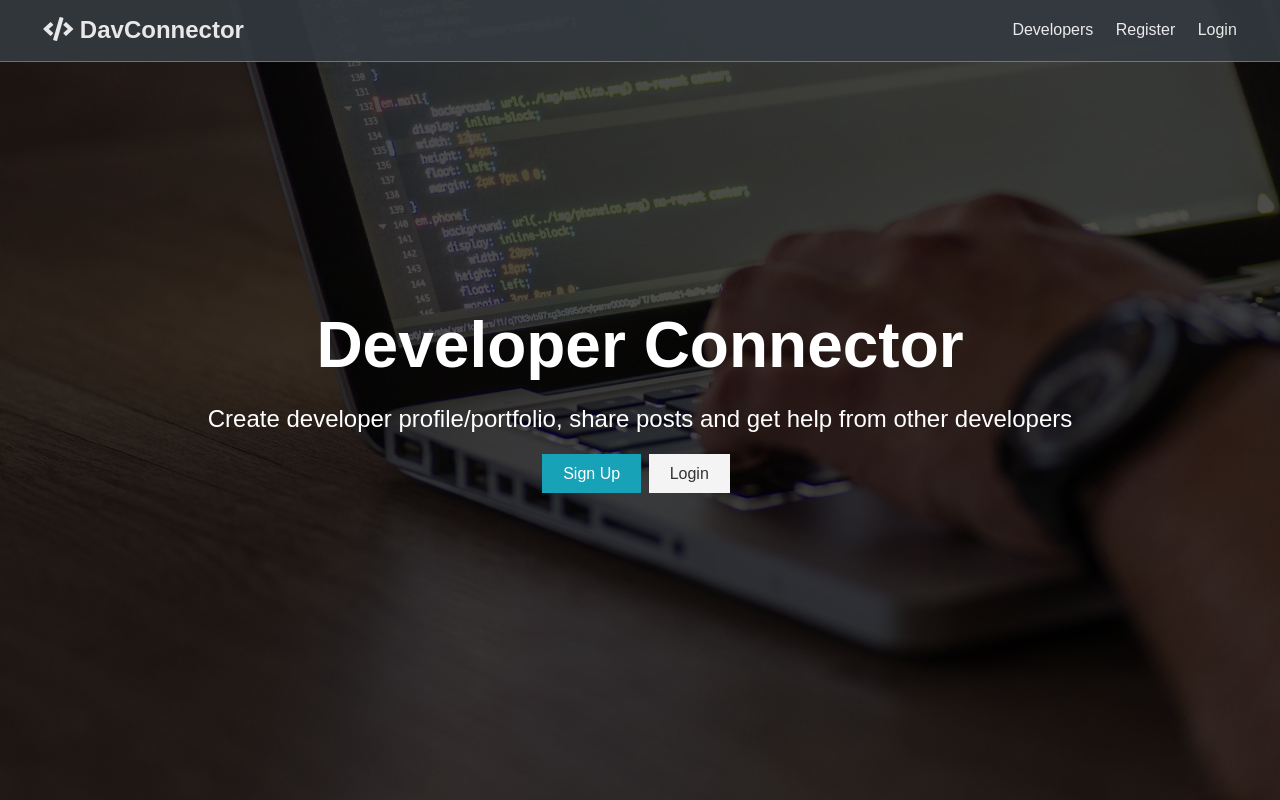
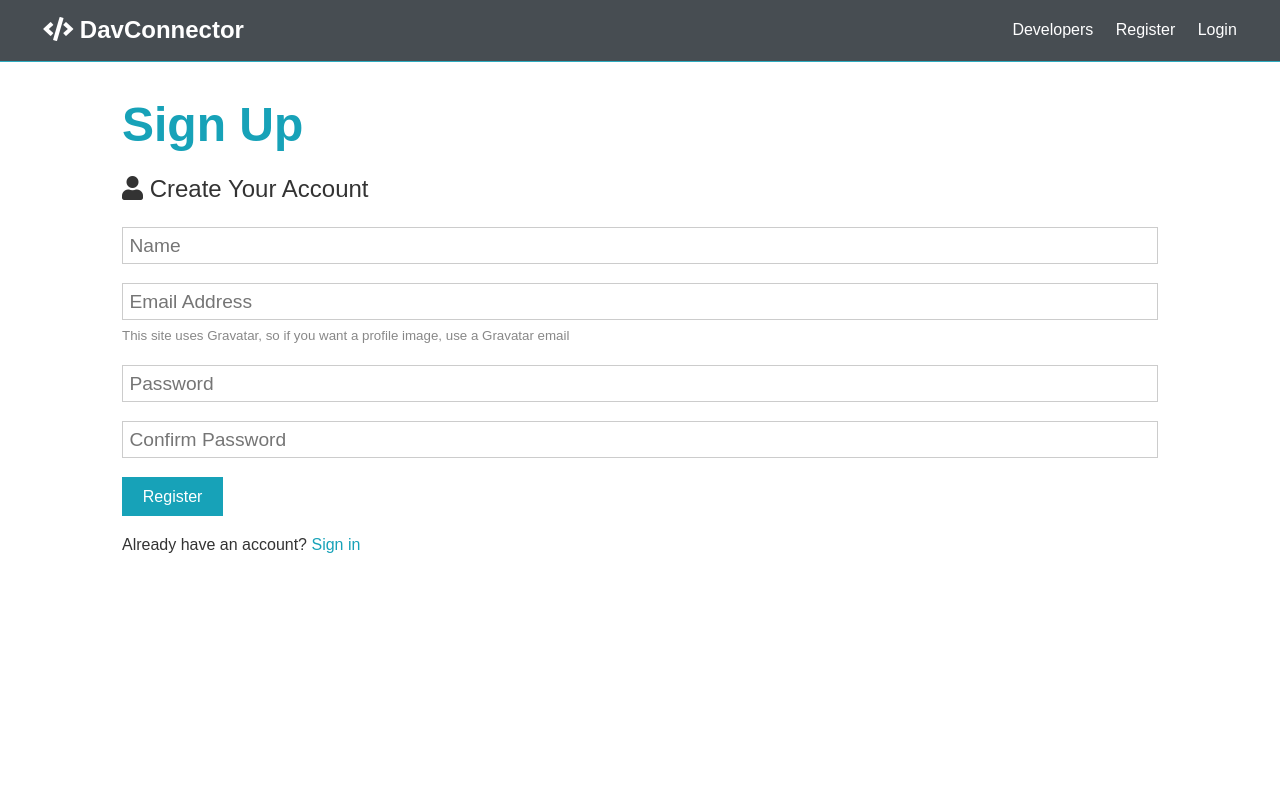
Before and after one commit to BalrajDoddi/DevConnector, a React (Create React App) app in the folder client/: page /register in a window 1280 px wide. Built offline with nearby package versions, Linux system fonts and the light colour scheme; the HTML template or start-up script is replaced by a standard one.

Commit message:
React router setup

```diff
--- a/client/src/App.js
+++ b/client/src/App.js
@@ -1,13 +1,25 @@
-import { Fragment } from 'react';
 import './App.css';
+import React, { Fragment } from 'react';
+import { BrowserRouter as Router, Route, Switch } from 'react-router-dom';
+
 import Navbar from './components/layout/Navbar';
 import Landing from './components/layout/Landing';
+import Register from './components/auth/Register';
+import Login from './components/auth/Login';
 
 const App = () => (
-  <Fragment>
-    <Navbar />
-    <Landing />
-  </Fragment>
+  <Router>
+    <Fragment>
+      <Navbar />
+      <Route exact path='/' component={Landing} />
+      <div className='container'>
+        <Switch>
+          <Route exact path='/register' component={Register} />
+          <Route exact path='/login' component={Login} />
+        </Switch>
+      </div>
+    </Fragment>
+  </Router>
 );
 
 export default App;
--- /dev/null
+++ b/client/src/components/auth/Login.js
@@ -0,0 +1,7 @@
+import React from 'react';
+
+const Login = () => {
+  return <div>Login</div>;
+};
+
+export default Login;
--- /dev/null
+++ b/client/src/components/auth/Register.js
@@ -0,0 +1,36 @@
+import React, { Fragment } from 'react';
+
+const Register = () => {
+  return (
+    <Fragment>
+      <h1 class='large text-primary'>Sign Up</h1>
+      <p class='lead'>
+        <i class='fas fa-user'></i> Create Your Account
+      </p>
+      <form action='dashboard.html' class='form'>
+        <div class='form-group'>
+          <input type='text' placeholder='Name' />
+        </div>
+        <div class='form-group'>
+          <input type='email' placeholder='Email Address' />
+          <small class='form-text'>
+            This site uses Gravatar, so if you want a profile image, use a
+            Gravatar email
+          </small>
+        </div>
+        <div class='form-group'>
+          <input type='password' placeholder='Password' />
+        </div>
+        <div class='form-group'>
+          <input type='password' placeholder='Confirm Password' />
+        </div>
+        <input type='submit' value='Register' class='btn btn-primary' />
+      </form>
+      <p class='my-1'>
+        Already have an account? <a href='login.html'>Sign in</a>
+      </p>
+    </Fragment>
+  );
+};
+
+export default Register;
--- a/client/src/components/layout/Landing.js
+++ b/client/src/components/layout/Landing.js
@@ -1,4 +1,5 @@
 import React from 'react';
+import { Link } from 'react-router-dom';
 
 const Landing = () => {
   return (
@@ -11,12 +12,12 @@
             other developers
           </p>
           <div className='buttons'>
-            <a href='register.html' className='btn btn-primary'>
+            <Link to='/register' className='btn btn-primary'>
               Sign Up
-            </a>
-            <a href='login.html' className='btn'>
+            </Link>
+            <Link to='/login' className='btn'>
               Login
-            </a>
+            </Link>
           </div>
         </div>
       </div>
--- a/client/src/components/layout/Navbar.js
+++ b/client/src/components/layout/Navbar.js
@@ -1,23 +1,24 @@
 import React from 'react';
+import { Link } from 'react-router-dom';
 
 const NavBar = () => {
   return (
     <nav className='navbar bg-dark'>
       <h1>
-        <a href='dashboard.html'>
+        <Link to='/'>
           {' '}
           <i className='fas fa-code'></i> DavConnector{' '}
-        </a>
+        </Link>
       </h1>
       <ul>
         <li>
-          <a href='profiles.html'>Developers</a>
+          <Link to='#!'>Developers</Link>
         </li>
         <li>
-          <a href='register.html'>Register</a>
+          <Link to='/register'>Register</Link>
         </li>
         <li>
-          <a href='login.html'>Login</a>
+          <Link to='/login'>Login</Link>
         </li>
       </ul>
     </nav>
```
